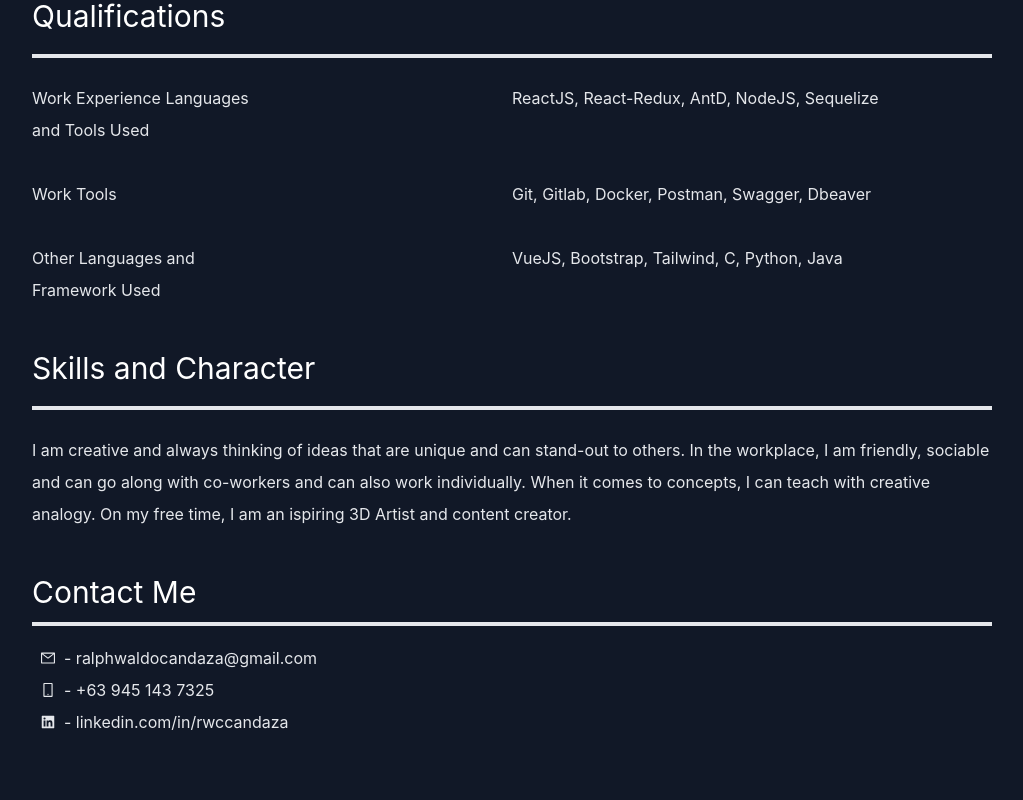
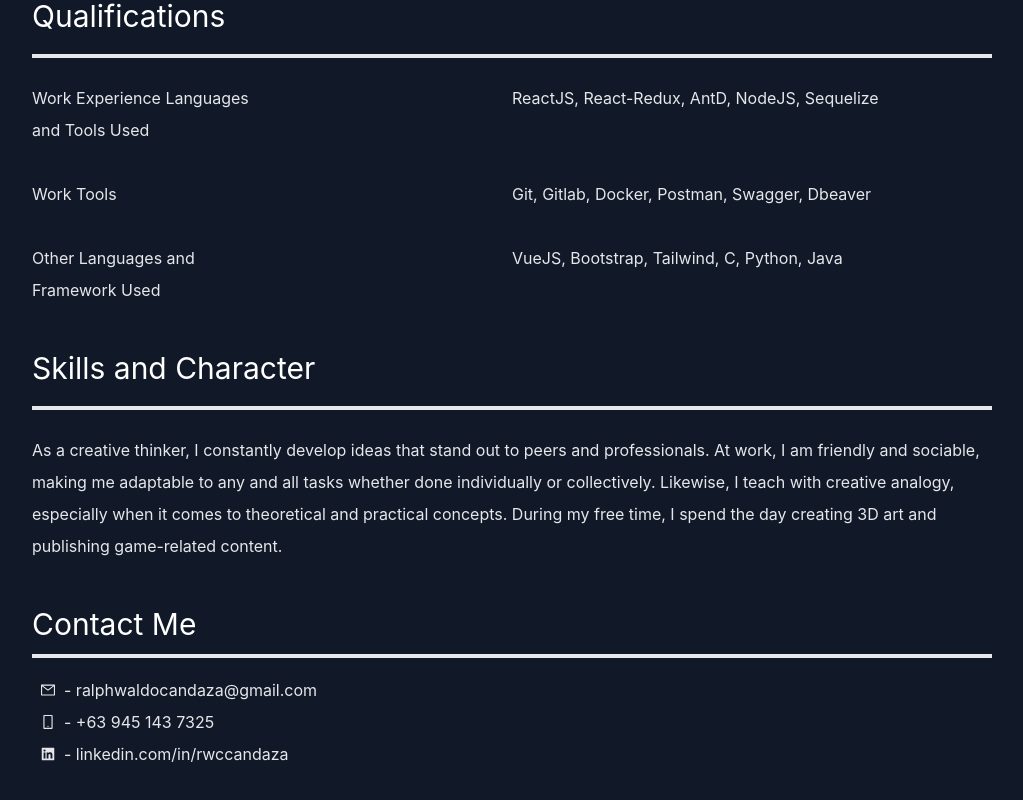
Before and after one commit to wreckingralph06/online-portfolio, a Next.js app: page / in a window 1280 px wide. Shown: the part 1370-2170 px from the top of the page, without its empty margins (128-1151 px from the left). Before the commit the page ends 2148 px from the top, so only its background shows below. Built offline with nearby package versions, Linux system fonts and the light colour scheme.

Commit message:
Revised text on Skills and Character

```diff
--- a/pages/index.js
+++ b/pages/index.js
@@ -237,11 +237,10 @@ export default function Home() {
             </h3>
             <hr className="my-4 h-px bg-gray-200 border-2 dark:bg-gray-700"></hr>
             <p className="text-md py-2 leading-8 text-gray-800 dark:text-gray-200">
-              I am creative and always thinking of ideas that are unique and can
-              stand-out to others. In the workplace, I am friendly, sociable and
-              can go along with co-workers and can also work individually. When
-              it comes to concepts, I can teach with creative analogy. On my
-              free time, I am an ispiring 3D Artist and content creator.
+            As a creative thinker, I constantly develop ideas that stand out to peers and professionals.
+            At work, I am friendly and sociable, making me adaptable to any and all tasks whether done individually or collectively.
+            Likewise, I teach with creative analogy, especially when it comes to theoretical and practical concepts.
+            During my free time, I spend the day creating 3D art and publishing game-related content.
             </p>
           </div>
           <div className="skills-and-character my-8">
```
